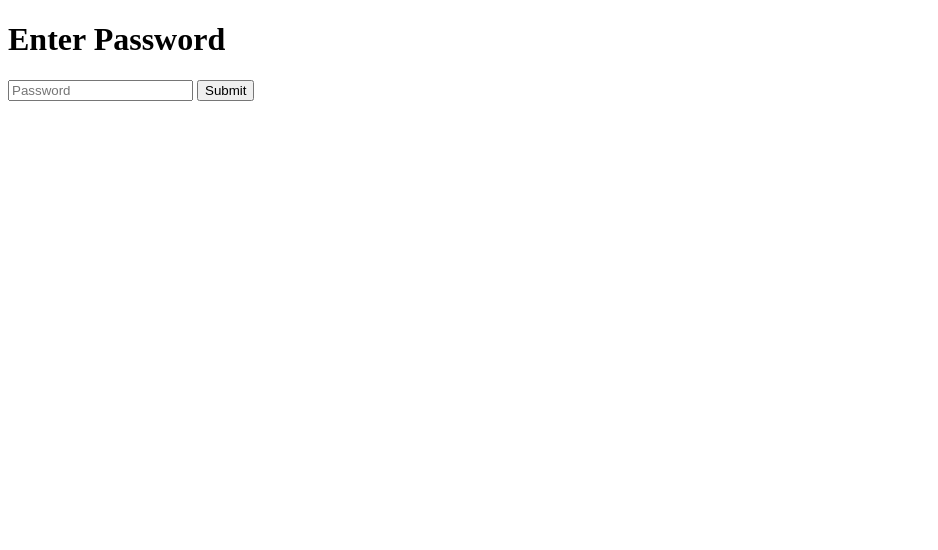
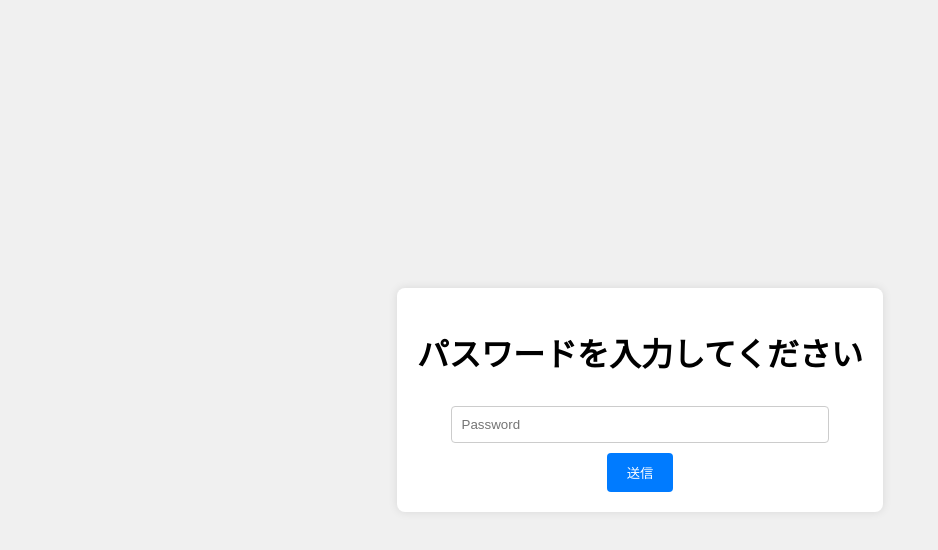
Before and after one commit to yuyawesleyan/archive-suzukieitarou, a plain HTML site: page pagesix.html in a window 1280 px wide. Shown: the whole page, without its empty margins (0-938 px from the left). Drawn offline with Linux system fonts and the light colour scheme.

Commit message:
Add files via upload

```diff
--- a/pagesix.html
+++ b/pagesix.html
@@ -4,11 +4,52 @@
     <meta charset="UTF-8">
     <meta name="viewport" content="width=device-width, initial-scale=1.0">
     <title>Password Protected Page</title>
+    <style>
+        body {
+            display: flex;
+            justify-content: center;
+            align-items: center;
+            height: 100vh;
+            margin: 0;
+            font-family: Arial, sans-serif;
+            background-color: #f0f0f0;
+        }
+
+        .container {
+            text-align: center;
+            padding: 20px;
+            background-color: #fff;
+            border-radius: 8px;
+            box-shadow: 0 0 10px rgba(0, 0, 0, 0.1);
+        }
+
+        input[type="password"] {
+            padding: 10px;
+            width: 80%;
+            margin-top: 10px;
+            border: 1px solid #ccc;
+            border-radius: 4px;
+        }
+
+        button {
+            padding: 10px 20px;
+            margin-top: 10px;
+            border: none;
+            background-color: #007BFF;
+            color: white;
+            border-radius: 4px;
+            cursor: pointer;
+        }
+
+        button:hover {
+            background-color: #0056b3;
+        }
+    </style>
     <script>
         function checkPassword() {
             var password = document.getElementById("password").value;
-            if (password === "Yuya1111") {  // Replace "yourPassword" with your actual password
-                window.location.href = "protected-content.html";  // URL to your protected content
+            if (password === "Jpsu1966") {
+                window.location.href = "pageseven.html";
             } else {
                 alert("Incorrect password. Please try again.");
             }
@@ -16,8 +57,10 @@
     </script>
 </head>
 <body>
-    <h1>Enter Password</h1>
-    <input type="password" id="password" placeholder="Password">
-    <button onclick="checkPassword()">Submit</button>
+    <div class="container">
+        <h1>パスワードを入力してください</h1>
+        <input type="password" id="password" placeholder="Password">
+        <button onclick="checkPassword()">送信</button>
+    </div>
 </body>
 </html>
```
Also changed, not shown: pageseven.html (+92 -0 lines), pagetwo.html (+2 -2 lines).
